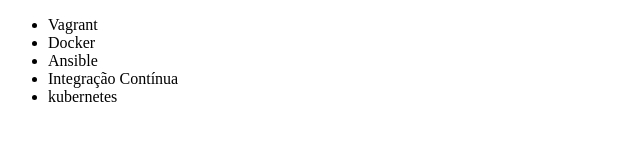
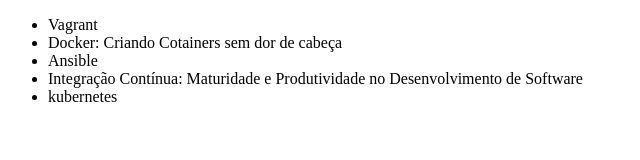
Before and after one commit to rodBarrs/Git, a plain HTML site: page index.html in a window 1280 px wide. Shown: the whole page, without its empty margins (0-640 px from the left). Drawn offline with Linux system fonts and the light colour scheme.

Commit message:
Atualizando lista de cursos

```diff
--- a/index.html
+++ b/index.html
@@ -7,9 +7,9 @@
 <body>
     <ul>
         <li>Vagrant</li>
-        <li>Docker</li>
+        <li>Docker: Criando Cotainers sem dor de cabeça</li>
         <li>Ansible</li>
-        <li>Integração Contínua</li>
+        <li>Integração Contínua: Maturidade e Produtividade no Desenvolvimento de Software</li>
         <li>kubernetes</li>
     </ul>
 </body>
```
